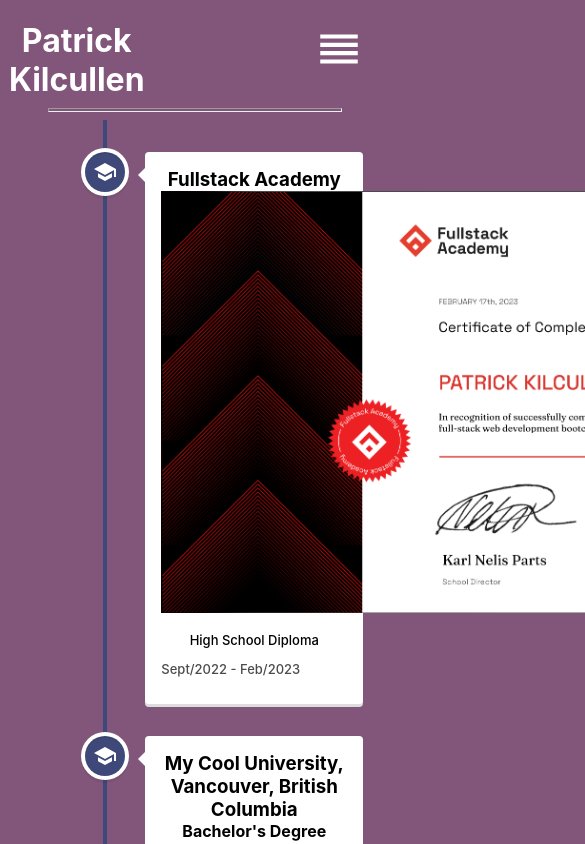
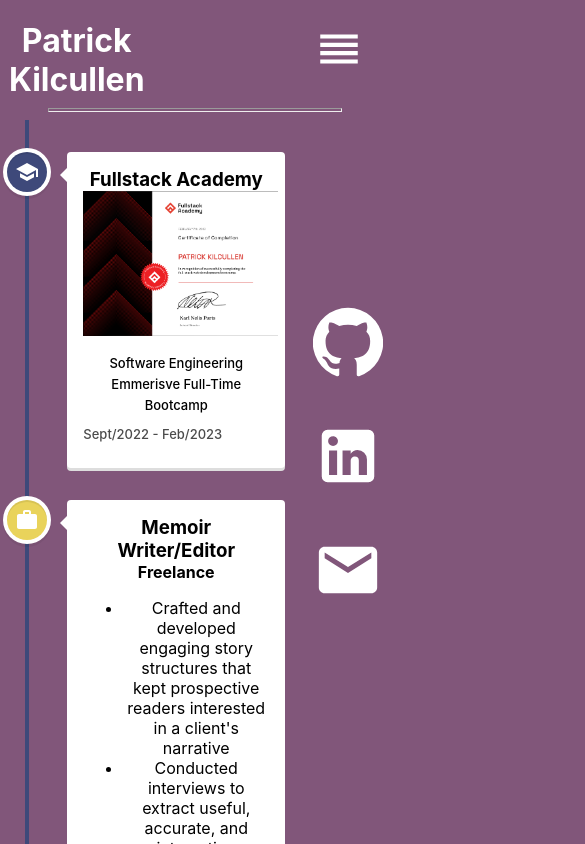
Before and after one commit to patKilcullen/kilcullen-portfolio, a React (Create React App) app: page /experience in a window 390 px wide. Shown: the top 844 px of the page, 585 px wide, since content can reach past the window. Built offline with nearby package versions, Linux system fonts and the light colour scheme.

Commit message:
experiences pluss all pages styles for smaller screens

```diff
--- a/src/NavBar.js
+++ b/src/NavBar.js
@@ -28,8 +28,8 @@
     <div className="links">
       <Link to="/"> Home </Link>
       <Link to="/projects"> Projects </Link>
-      {/* <Link to="/experience"> Experience </Link>
-      <Link > Resume </Link> */}
+      <Link to="/experience"> Experience </Link>
+
 
     </div>
 
--- a/src/features/Experience.js
+++ b/src/features/Experience.js
@@ -24,24 +24,9 @@
             Fullstack Academy
           </h3>
           <img className="fullstack" src={fullstack}/>
-          <p> High School Diploma</p>
+      <p>Software Engineering Emmerisve Full-Time Bootcamp</p>
         </VerticalTimelineElement>
-        <VerticalTimelineElement
-          className="experienceBox"
-          date="2014 - 2018"
-          iconStyle={{ background: "#3e497a", color: "white" }}
-          icon={<SchoolIcon />}
-        >
-          <h3 className="vertical-timeline-element-title">
-            My Cool University, Vancouver, British Columbia
-          </h3>
 
-          <h4 className="vertical-timeline-element-subtitle">
-            Bachelor's Degree
-          </h4>
-
-          <p> Computer Science</p>
-        </VerticalTimelineElement>
         <VerticalTimelineElement
           className="vertical-timeline-element--work"
           date="2018 - 2020"
@@ -105,6 +90,24 @@
   <li>Maintained an ever-changing schedule for myself and walkers and kept careful track of payments and invoices</li>
 </ul>
           </VerticalTimelineElement>
+
+          <VerticalTimelineElement
+          className="experienceBox"
+          date="2014 - 2018"
+          dateStyle={{color: "white"}}
+          iconStyle={{ background: "#3e497a", color: "white" }}
+          icon={<SchoolIcon />}
+        >
+          <h3 className="vertical-timeline-element-title">
+            Columbia College Chicago
+          </h3>
+
+          <h4 className="vertical-timeline-element-subtitle">
+            Bachelor of Fine Arts - Fiction Writing
+          </h4>
+
+          <p> GPA - 3.7</p>
+        </VerticalTimelineElement>
       </VerticalTimeline>
     </div>
   );
--- a/src/features/Home.js
+++ b/src/features/Home.js
@@ -36,7 +36,7 @@
 
         </div>
         <hr className="divider" />
-        <div className="buttons">
+        <div className="homeButtons">
             <h1 className="button-text" > Learn more about what I've done... </h1>
         <Button onClick={()=>navigate('/projects')} className="button" variant="contained" sx={{color:'#81567a', backgroundColor: 'white', fontWeight: "bold", borderRadius: '20px', border: "2px solid white"}}> Projects</Button>
         <Button onClick={()=>navigate('/experience')} className="button" variant="contained"sx={{color:'#81567a', backgroundColor: 'white', fontWeight: "bold", borderRadius: '20px', border: "2px solid white"}}> Experience</Button>
--- a/src/style/experience.css
+++ b/src/style/experience.css
@@ -8,4 +8,15 @@
 
 .fullstack {
     max-height: 50vh;
+    max-width: 25vw;
 }
+
+
+@media only screen and (max-width: 600px) {
+   .experience {
+    margin-left: 0vw;
+   }
+   .fullstack {
+    max-width: 50vw;
+   }
+  }
--- a/src/style/home.css
+++ b/src/style/home.css
@@ -58,7 +58,7 @@
   text-align: left;
 }
 
-.buttons {
+.homeButtons {
   display: flex;
   justify-self: space-between;
   gap: 50px;
@@ -129,6 +129,14 @@
   }
    */
 @media only screen and (max-width: 600px) {
+  .homeButtons{
+    display: flex;
+    flex-direction: column;
+    align-items: center;
+  }
+  .button {
+    width: 50vw;
+  }
   .about h2 {
     font-size: 40px;
   }
@@ -149,4 +157,5 @@
   .skills h2 {
     font-size: 30px;
   }
+
 }
--- a/src/style/projects.css
+++ b/src/style/projects.css
@@ -77,4 +77,8 @@
         margin-bottom: 5px;
         color: white;
     }
+    .buttons{
+        display: flex;
+        flex-direction: column;
+    }
   }
```
